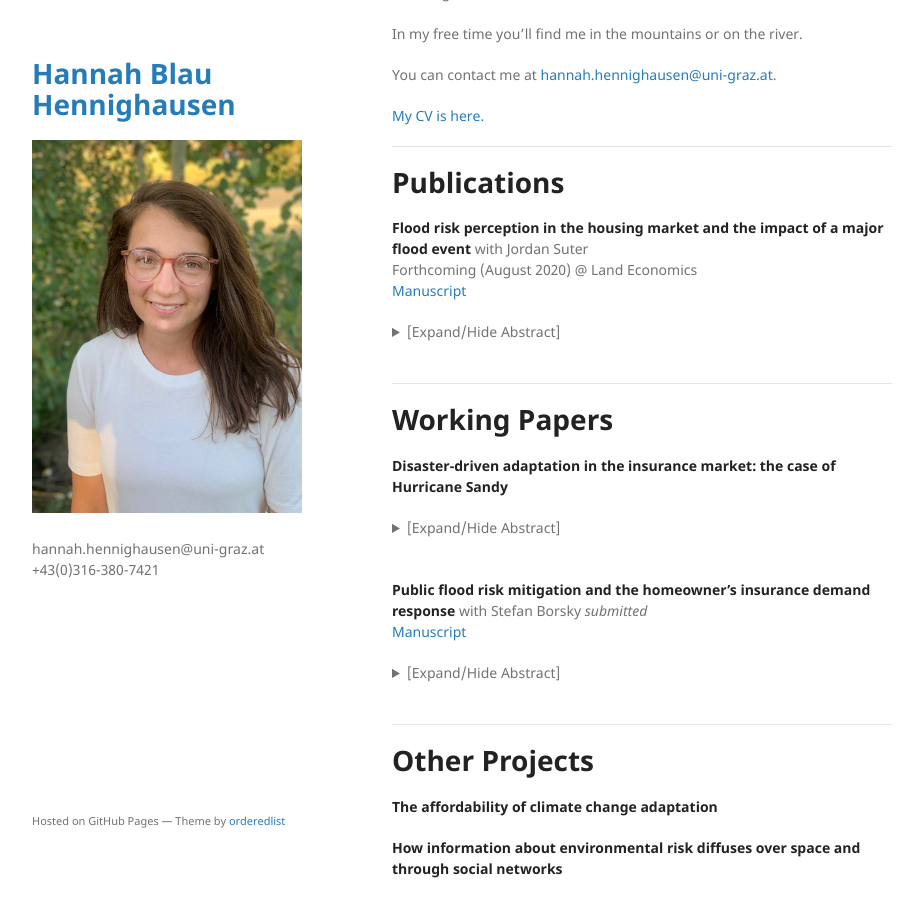
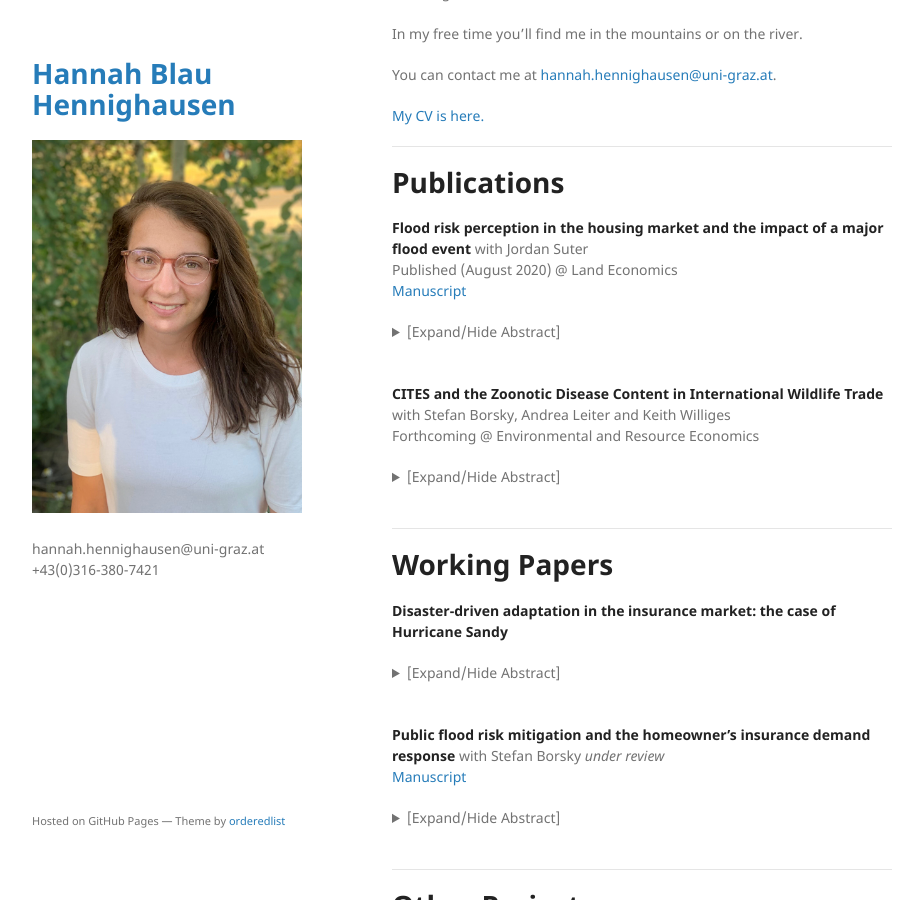
Before and after one commit to hannahhennighausen/hannahhennighausen.github.io, a Jekyll site: the page built from index.md, in a window 1280 px wide and 900 px high, scrolled down 488 px. Shown: the whole window, without its empty margins (178-1101 px from the left). Built offline with Jekyll 4.4.1, drawn with Linux system fonts in a browser that asks for light colours; the repository's description, which GitHub fills in, is left out.

Commit message:
Update index.md

```diff
--- a/index.md
+++ b/index.md
@@ -20,12 +20,22 @@ You can contact me at [hannah.hennighausen@uni-graz.at](mailto:hannah.hennighaus
 # Publications
 
 **Flood risk perception in the housing market and the impact of a major flood event** with Jordan Suter <br />
-Forthcoming (August 2020) @ Land Economics <br />
+Published (August 2020) @ Land Economics <br />
 [Manuscript](https://hannahhennighausen.github.io/Papers/BoulderFlooding.pdf)
 <details>
   <summary>[Expand/Hide Abstract]</summary>
 
 The impact of flood events on flood risk perception has important implications for policy. Applying a novel dataset featuring the flooding extents from a severe event in Colorado, we disentangle inundated properties from "near-misses", defined as structures not directly flooded but located in the 100- year floodplain. Using a triple-difference hedonic framework, we show that inundated properties in the floodplain underwent a decrease in price after the flood, while "near-misses" saw a relative price increase. We speculate that inundated properties are perceived as being riskier and "near-misses" relatively less risky, suggesting the possible influence of the availability heuristic or Bayesian learning.
+
+</details>
+<br />
+
+**CITES and the Zoonotic Disease Content in International Wildlife Trade** with Stefan Borsky, Andrea Leiter and Keith Williges <br />
+Forthcoming @ Environmental and Resource Economics <br />
+<details>
+  <summary>[Expand/Hide Abstract]</summary>
+
+International  trade  in  wildlife  is  one  contributing  factor  to  zoonotic  disease  risk.   Using  descrip-tive statistics, this paper shows that in the last decades, the volume and pattern of internationallytraded wildlife has changed considerably and, with it, the zoonotic pathogens that are traded.  In aneconometric analysis, we give evidence that an international environmental trade agreement couldbe used to limit the spread of zoonotic pathogens and disease.  More specifically, combining zoonoticdisease data with wildlife trade data from the Convention on International Trade in EndangeredSpecies of Wildlife and Fauna (CITES), we show that making trade requirements more stringentleads to a decrease in the number of animals traded and, incidentally, also the number of zoonoticdiseases that are traded.  Our results contribute to the discussion of policy measures that managethe spread of zoonotic diseases.
 
 </details>
 <br />
@@ -41,7 +51,7 @@ Climate change and urbanization are escalating flood risk around the globe. Stud
 </details>
 <br />
 
-**Public flood risk mitigation and the homeowner’s insurance demand response** with Stefan Borsky _submitted_ <br />
+**Public flood risk mitigation and the homeowner’s insurance demand response** with Stefan Borsky _under review_ <br />
 [Manuscript](https://hannahhennighausen.github.io/Papers/BorskyHennighausen_CRS.pdf)
 <details>
   <summary>[Expand/Hide Abstract]</summary>
```
